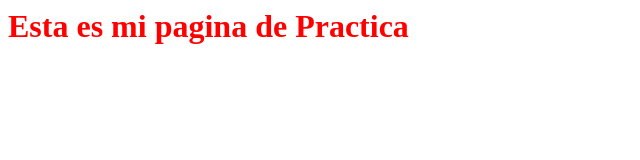
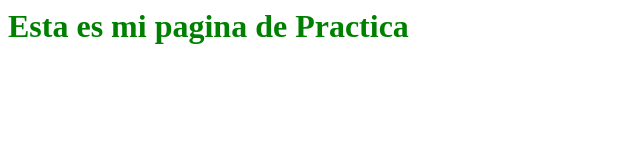
Before and after one commit to jrusu20/Practica1-jrs, a plain HTML site: page index.html in a window 1280 px wide. Shown: the whole page, without its empty margins (0-640 px from the left). Drawn offline with Linux system fonts and the light colour scheme.

Commit message:
cambios alberto

```diff
--- a/index.html
+++ b/index.html
@@ -4,7 +4,7 @@
     <head>
         <link href="estilos.css" type="text/css">
         <style>
-            body {color :red;}
+            body {color :green;}
         </style>
         <body>
             <h1>
```
